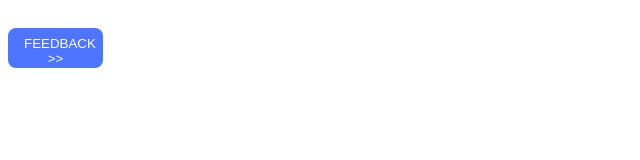
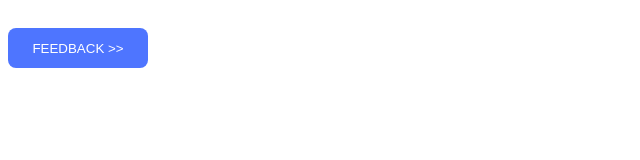
Before and after one commit to Eksaron/goit-js-hw-09, a website built with Vite: page src/index.html in a window 1280 px wide. Shown: the whole page, without its empty margins (0-640 px from the left). Built offline with nearby package versions, Linux system fonts and the light colour scheme.

Commit message:
button.width

```diff
--- a/src/css/styles.css
+++ b/src/css/styles.css
@@ -25,7 +25,7 @@
 }
 
 button {
-  width: 95px;
+  width: 140px;
   height: 40px;
   background-color: #4e75ff;
   color: #fff;
```
